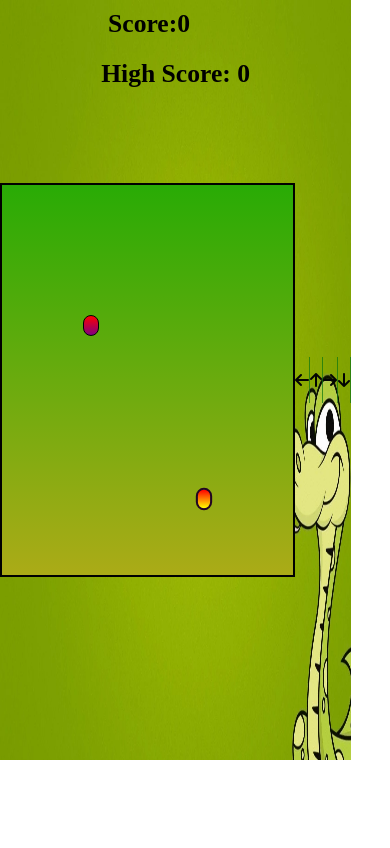
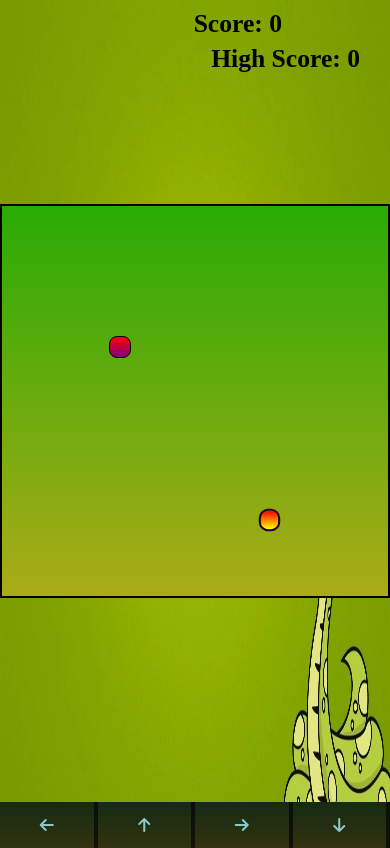
Before and after one commit to ShrivastavaAstha/Js-Snake-Game, a plain HTML site: page index.html in a window 390 px wide. Drawn offline with Linux system fonts and the light colour scheme.

Commit message:
Snake Game

```diff
--- a/index.html
+++ b/index.html
@@ -13,15 +13,15 @@
   </head>
   <body>
     <div class="body">
-      <div id="scoreBox">Score:0</div>
+      <div id="scoreBox">Score: 0</div>
       <div id="hiscoreBox">High Score: 0</div>
       <div id="board"></div>
-      <div class="controls">
-        <i data-key="ArrowLeft" class="fa-sharp fa-solid fa-arrow-left"></i>
-        <i data-key="ArrowUp" class="fa-sharp fa-solid fa-arrow-up"></i>
-        <i data-key="ArrowRight" class="fa-sharp fa-solid fa-arrow-right"></i>
-        <i data-key="ArrowDown" class="fa-sharp fa-solid fa-arrow-down"></i>
-      </div>
+    </div>
+    <div class="controls">
+      <i data-key="ArrowLeft" class="fa-sharp fa-solid fa-arrow-left"></i>
+      <i data-key="ArrowUp" class="fa-sharp fa-solid fa-arrow-up"></i>
+      <i data-key="ArrowRight" class="fa-sharp fa-solid fa-arrow-right"></i>
+      <i data-key="ArrowDown" class="fa-sharp fa-solid fa-arrow-down"></i>
     </div>
   </body>
   <script src="index.js"></script>
--- a/index.js
+++ b/index.js
@@ -4,7 +4,7 @@ const gameOverSound = new Audio("gameOverSound.mp3");
 const moveSound = new Audio("moveSound.mp3");
 const musicSound = new Audio();
 const controls = document.querySelectorAll(".controls i");
-let speed = 6;
+let speed = 10;
 let score = 0;
 let lastPaintTime = 0;
 let snakeArr = [{ x: 13, y: 15 }];
@@ -43,7 +43,7 @@ function gameEngine() {
     gameOverSound.play();
     //musicSound.pause();
     inputDir = { x: 0, y: 0 };
-    alert("Game Over. Press any key to play again!");
+    alert("Game Over 😔. Press OK To Play Again!");
     snakeArr = [{ x: 13, y: 15 }];
     score = 0;
   }
@@ -104,7 +104,7 @@ if (hiscore === null) {
   localStorage.setItem("hiscore", JSON.stringify(hiscoreval));
 } else {
   hiscoreval = JSON.parse(hiscore);
-  hiscoreBox.innerHTML = "HiScore: " + hiscore;
+  hiscoreBox.innerHTML = "High Score: " + hiscore;
 }
 window.requestAnimationFrame(main);
 window.addEventListener("keydown", (e) => {
--- a/style.css
+++ b/style.css
@@ -5,7 +5,7 @@
 
 .body{
     background: url("../bg.jpg");
-    min-height: 90vh;
+    min-height: 100vh;
     background-size: 100vw 100vh;
     background-repeat: no-repeat;
     display: flex;
@@ -16,7 +16,7 @@
 #scoreBox{
     position: absolute;
     top: 9px;
-    right:200px;
+    right:108px;
     font-size: 39px;
     font-weight: bold;
 
@@ -24,8 +24,8 @@
 
 #hiscoreBox{
     position: absolute;
-    top: 59px;
-    right: 140px;
+    top: 44px;
+    right: 30px;
     font-size: 39px;
     font-weight: bold;
 }
@@ -67,18 +67,20 @@
 }
 .controls i {
     padding: 25px 0;
-    text-align: bottom;
+    text-align: center;
     font-size: 1.3rem;
-    color:#020303;
+    color:#88cbcb;
     width: calc(100% / 4);
     cursor: pointer;
-    border-right : 1px solid #171B;
+    border-right : 4px solid rgba(6, 8, 6, 0.733);
+    background: linear-gradient(rgb(21, 43, 20),rgb(50, 50, 14));
 }
 
 @media screen and (max-width: 800px) {
     .controls {
         display:flex;
         align-items: bottom;
+        justify-content: end;
     }
 
     .controls i {
@@ -86,12 +88,8 @@
         font-size: 1rem;
     }
 
-    .body {
-        width: 90vmin;
-        height: 115vmin;
-    }
     #board {
-        width: 100vmin;
+        width: 100%;
         height: 100vmin;
     }
     #scoreBox {
@@ -100,4 +98,5 @@
     #hiscoreBox {
         font-size: 1.6rem;
     }
+    .body {min-height: 95vh;}
 }
```
Also changed, not shown: favicon.ico (added).
